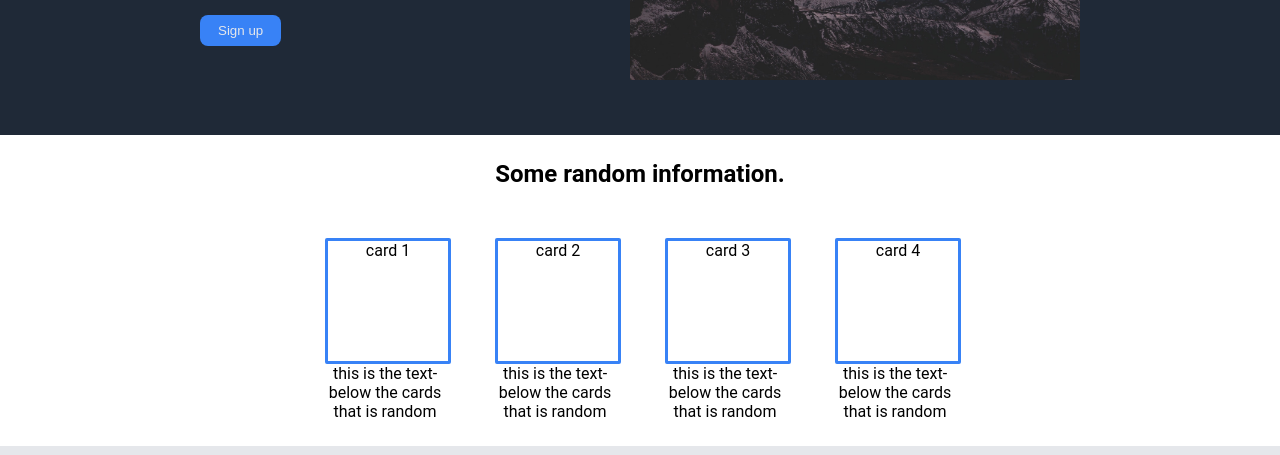
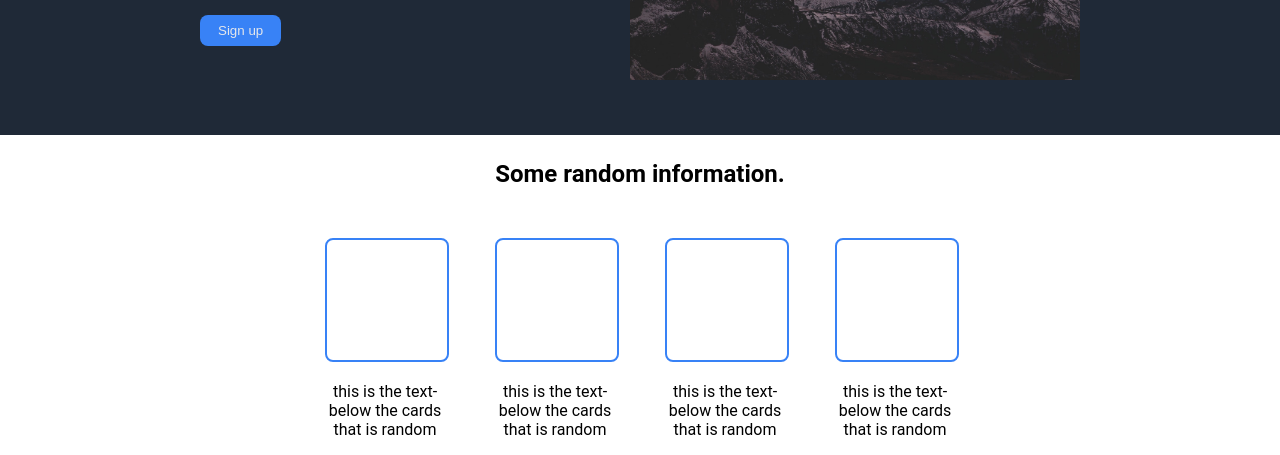
Before and after one commit to Avinashlimbu/landing-page, a plain HTML site: page index.html in a window 1280 px wide. Shown: the part 345-800 px from the top of the page. Drawn offline with Linux system fonts and the light colour scheme.

Commit message:
cards fixed!
rounder border, corrected spacing and added text!

```diff
--- a/index.html
+++ b/index.html
@@ -44,19 +44,19 @@
     </div>
     <div class="mid-container">
         <div class="info">
-            <div class="card">card 1</div>
+            <div class="card"></div>
             <div class="card-text">this is the text-below the cards that is random</div>
         </div>
         <div class="info">
-            <div class="card">card 2</div>
+            <div class="card"></div>
             <div class="card-text">this is the text-below the cards that is random</div>
         </div>
         <div class="info">
-            <div class="card">card 3</div>
+            <div class="card"></div>
             <div class="card-text">this is the text-below the cards that is random</div>
         </div>
         <div class="info">
-            <div class="card">card 4</div>
+            <div class="card"></div>
             <div class="card-text">this is the text-below the cards that is random</div>
         </div>
     </div>
--- a/style.css
+++ b/style.css
@@ -65,11 +65,12 @@ a {
 
 
 .card {
-    border: solid;
+    border: solid 2px;
     border-color: #3882F6;
-    border-radius: 2px;
+    border-radius: 8px;
     width: 120px;
     height: 120px;
+    margin-bottom: 20px;
 }
 
 .info {
```
